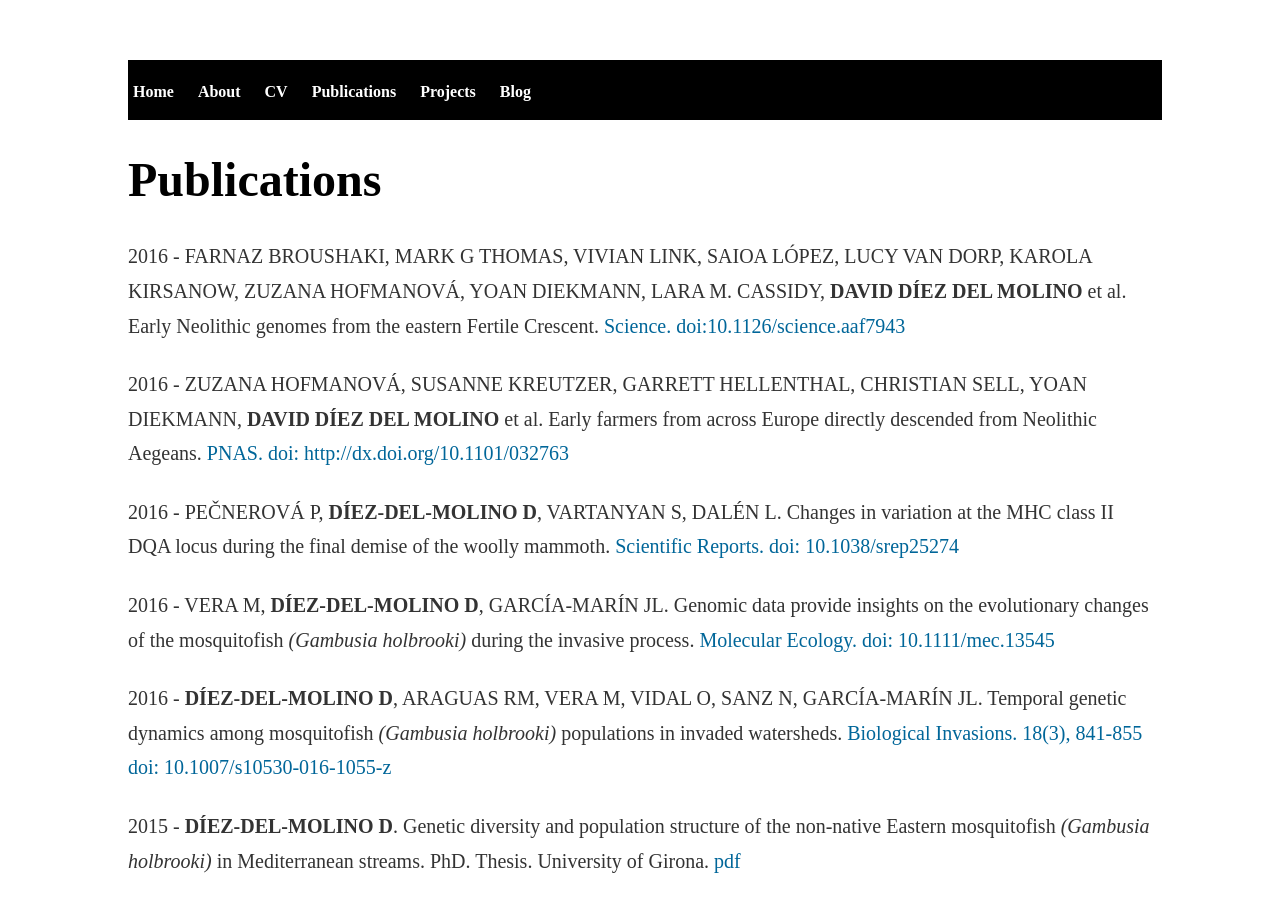
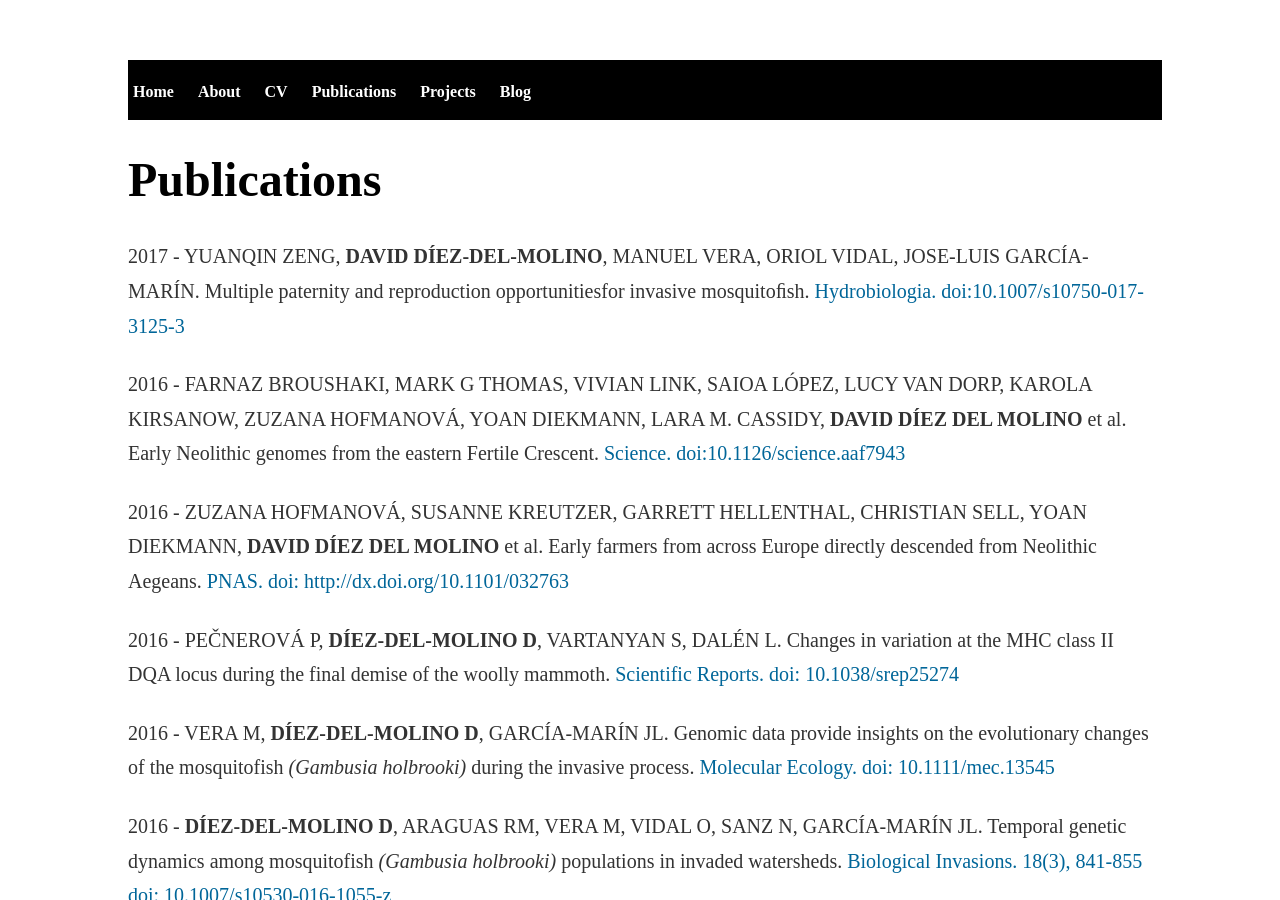
Before and after one commit to DiezMolino/diezmolino.github.io, a Jekyll site: the page publications/index.html, which Jekyll copies as it is, in a window 1280 px wide and 900 px high. Built offline with Jekyll 4.4.1, drawn with Linux system fonts in a browser that asks for light colours.

Commit message:
Update index.html

```diff
--- a/publications/index.html
+++ b/publications/index.html
@@ -32,6 +32,8 @@
     		<div class="blurb">
         		<h1>Publications</h1>
 
+<p><small>2017 - YUANQIN ZENG, <B>DAVID DÍEZ-DEL-MOLINO</B>, MANUEL VERA, ORIOL VIDAL, JOSE-LUIS GARCÍA-MARÍN. Multiple paternity and reproduction opportunitiesfor invasive mosquitoﬁsh. <a class='one' href="http://www.readcube.com/articles/10.1007/s10750-017-3125-3?author_access_token=o_O1qbLR5rpTVJLNcFVl4Pe4RwlQNchNByi7wbcMAY4CoM9wlSpGo53FIIra_SPvW74a5mGcg4wPtTkuuRgasgAnhBofFGib-quR5F_tvD9ThimqOtQ3c_RHzzol5GX1iKEGWBAL9jAZR5piGOwx6Q%3D%3D" target="_blank"> Hydrobiologia. doi:10.1007/s10750-017-3125-3</a> </small> </p>
+
  <p><small>2016 - FARNAZ BROUSHAKI, MARK G THOMAS, VIVIAN LINK, SAIOA LÓPEZ, LUCY VAN DORP, KAROLA KIRSANOW, ZUZANA HOFMANOVÁ, YOAN DIEKMANN, LARA M. CASSIDY, <B>DAVID DÍEZ DEL MOLINO</B> et al. Early Neolithic genomes from the eastern Fertile Crescent. <a class='one' href="http://science.sciencemag.org/content/early/2016/07/13/science.aaf7943.full" target="_blank"> Science. doi:10.1126/science.aaf7943</a> </small> </p>
 
 <p><small>2016 - ZUZANA HOFMANOVÁ, SUSANNE KREUTZER, GARRETT HELLENTHAL, CHRISTIAN SELL, YOAN DIEKMANN, <B>DAVID DÍEZ DEL MOLINO</B> et al. Early farmers from across Europe directly descended from Neolithic Aegeans. <a class='one' href="http://www.pnas.org/content/early/2016/06/01/1523951113" target="_blank"> PNAS. doi: http://dx.doi.org/10.1101/032763</a> </small> </p>
```
Also changed, not shown: other parts of publications/index.html (+0 -2 lines).
